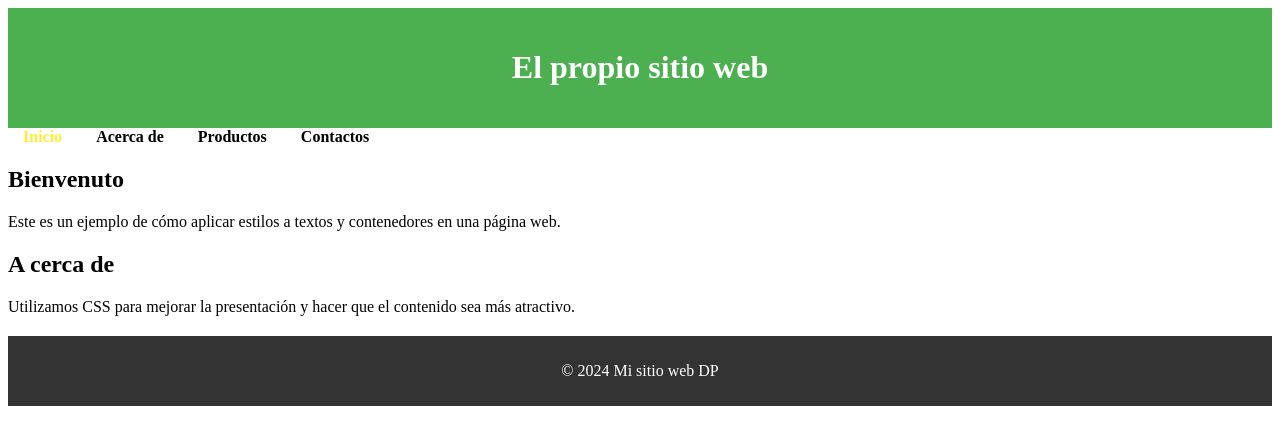
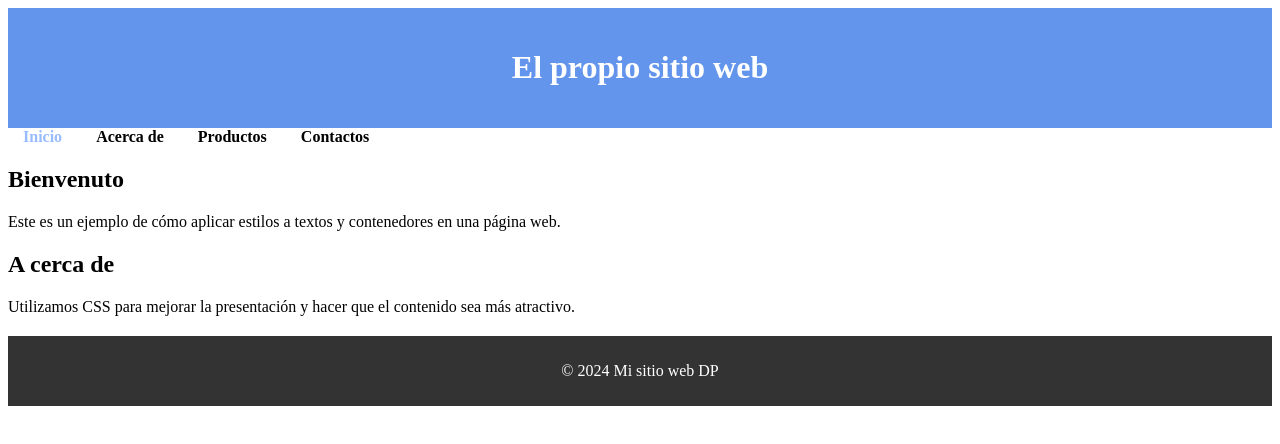
Before and after one commit to Erredado/LabN9SelectProPp, a plain HTML site: page index.html in a window 1280 px wide. In both pictures the pointer is over the link "Inicio". Drawn offline with Linux system fonts and the light colour scheme.

Commit message:
Cambio de colores Bas

```diff
--- a/style.css
+++ b/style.css
@@ -1,6 +1,6 @@
 /* Estilos para el encabezado */
 header {
-    background-color: #4CAF50;
+    background-color:cornflowerblue;
     padding: 20px;
     text-align: center;
     color: white;
@@ -15,7 +15,7 @@ nav a {
 }
 
 nav a:hover {
-    color: #ffeb3b;
+    color:rgb(152, 188, 255);
 }
 
 /* Estilos para la sección principal */
```
